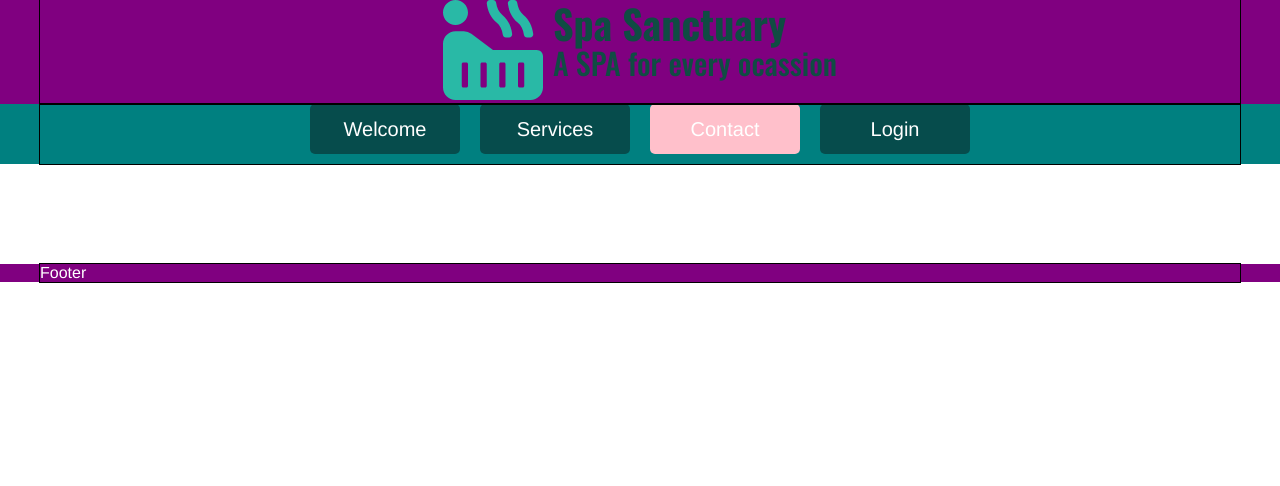
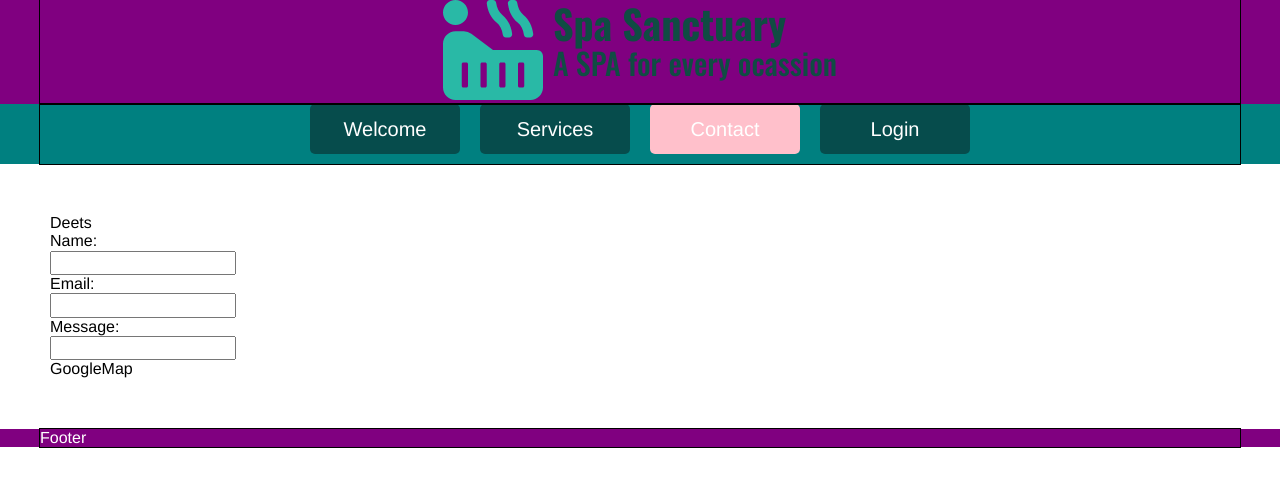
Before and after one commit to tomchristianstokka/My-Workbook, a React (Create React App) app in the folder SPA-In-Class/: page /contact in a window 1280 px wide. Shown: the top 486 px of the page. Built offline with nearby package versions, Linux system fonts and the light colour scheme.

Commit message:
Monday lesson

```diff
--- a/SPA-In-Class/src/App/Pages/Contact.jsx
+++ b/SPA-In-Class/src/App/Pages/Contact.jsx
@@ -1,6 +1,12 @@
 import React from 'react';
 import styled from 'styled-components';
 import Helmet from 'react-helmet';
+
+/* Components ---------------------------*/
+
+import Deets from './Contact/Deets.jsx';
+import ContactForm from './Contact/ContactForm.jsx';
+import GoogleMap from './Contact/GoogleMap.jsx';
 
 const Contact = () => {
 
@@ -9,6 +15,15 @@ const Contact = () => {
             <Helmet>
                 <title>Contact :: SPA App</title>
             </Helmet>
+            <div className='nested wrapper'>
+                <div className='column column1'>
+                    <Deets />
+                </div>
+                <div className='column column2'>
+                    <ContactForm />
+                </div>
+            </div>
+            <GoogleMap />
         </ContactStyled>
     );
 }
@@ -16,5 +31,22 @@ const Contact = () => {
 export default Contact;
 
 const ContactStyled = styled.div`
+    .nested-wrapper {
+        display: flex;
+
+        .column {
+            padding: 20px;
+        }
+
+        .column1 {
+            width: 35%;
+            background-color: yellow;
+        }
+
+        .column2 {
+            width: 65%;
+            background-color: pink;
+        }
+    }
 
 `;
--- /dev/null
+++ b/SPA-In-Class/src/App/Pages/Contact/ContactForm.jsx
@@ -0,0 +1,25 @@
+import React from 'react';
+import styled from 'styled-components';
+
+/* Components ---------------------------*/
+import FormGroup from '../../../common/FormGroup.jsx';
+
+const ContactForm = () => {
+
+    return (
+        <ContactFormStyled className='ContactForm'>
+            <form>
+                <FormGroup id={ 'userName' } label={ 'Name' }/>
+                <FormGroup id={ 'userEmail' } label={ 'Email' }/>
+                <FormGroup id={ 'userMessage' } label={ 'Message' }/>
+            </form>
+
+        </ContactFormStyled>
+    );
+}
+
+export default ContactForm;
+
+const ContactFormStyled = styled.div`
+
+`;
--- /dev/null
+++ b/SPA-In-Class/src/App/Pages/Contact/Deets.jsx
@@ -0,0 +1,17 @@
+import React from 'react';
+import styled from 'styled-components';
+
+const Deets = () => {
+
+    return (
+        <DeetsStyled className='Deets'>
+            Deets
+        </DeetsStyled>
+    );
+}
+
+export default Deets;
+
+const DeetsStyled = styled.div`
+
+`;
--- /dev/null
+++ b/SPA-In-Class/src/App/Pages/Contact/GoogleMap.jsx
@@ -0,0 +1,17 @@
+import React from 'react';
+import styled from 'styled-components';
+
+const GoogleMap = () => {
+
+    return (
+        <GoogleMapStyled className='GoogleMap'>
+            GoogleMap
+        </GoogleMapStyled>
+    );
+}
+
+export default GoogleMap;
+
+const GoogleMapStyled = styled.div`
+
+`;
--- a/SPA-In-Class/src/App/Pages/Services/Gallery/GalleryItem.jsx
+++ b/SPA-In-Class/src/App/Pages/Services/Gallery/GalleryItem.jsx
@@ -1,7 +1,7 @@
 import React, { useState } from 'react';
 import styled from 'styled-components';
 
-import Lightbox from './Lightbox.jsx';
+import Lightbox from '../../../../common/Lightbox.jsx';
 
 const GalleryItem = ({ item }) => {
 
@@ -24,7 +24,7 @@ const GalleryItem = ({ item }) => {
                     onClick={ turnOn }
                 />
                 <div className='title'>{item.title}</div>
-                <Lightbox show={ showLBox } hideAction={ turnOff }>
+                <Lightbox show={ showLBox } hideAction={ turnOff } width={ 300 }>
                     <img src={ item.image } alt={ item.title } />
                     <h3>{ item.title }</h3>
                     <div className='description'>
@@ -44,7 +44,11 @@ const GalleryItemStyled = styled.div`
     border: solid 1px purple;
 
     margin: 20px;
-    img { display: block; }
+    img {
+        display: block;
+        border: solid 10px purple;
+
+    }
 
     .category {
         position: absolute;
@@ -63,4 +67,19 @@ const GalleryItemStyled = styled.div`
         padding: 10px;
         font-size: 12px;
     }
+
+    .Lightbox {
+        img {
+            border: solid 20px red;
+            max-width: 100%;
+        }
+        h3 {
+            font-size: 30px;
+            margin: 0px;
+        }
+        .description {
+            color: #333;
+            background-color: gray;
+        }
+    }
 `;
--- a/SPA-In-Class/src/App/Pages/Services/Gallery/Lightbox.jsx
+++ /dev/null
@@ -1,46 +0,0 @@
-import React from 'react';
-import styled from 'styled-components';
-
-const Lightbox = ({hideAction, show=false, children}) => {
-
-    const handleHide = () => {
-        hideAction();
-    }
-
-    return (
-        show &&
-        <LightboxStyled
-            className='Lightbox'
-            onClick={ handleHide }
-           >
-            <div className='light'>
-                {children}
-            </div>
-        </LightboxStyled>
-    );
-}
-
-export default Lightbox;
-
-const LightboxStyled = styled.div`
-    background-color: rgba(0,0,0,.8);
-    position: fixed;
-    left: 0px;
-    right: 0px;
-    bottom: 0px;
-    top: 0px;
-
-    z-index: 1000;
-
-    .light {
-        width: 500px;
-        padding: 20px;
-        background-color: #fff;
-
-        position: absolute;
-        left: 50%;
-        top: 50%;
-
-        transform: translate(-50%, -50%)
-    }
-`;
--- a/SPA-In-Class/src/App/Pages/Staff/StaffMember.jsx
+++ b/SPA-In-Class/src/App/Pages/Staff/StaffMember.jsx
@@ -3,7 +3,7 @@ import styled from 'styled-components';
 
 import { mq } from '../../../common/mediaQueries.js';
 
-import Lightbox from '../Services/Gallery/Lightbox.jsx';
+import Lightbox from '../../../common/Lightbox.jsx';
 
 const StaffMember = ({member}) => {
 
@@ -26,8 +26,9 @@ const StaffMember = ({member}) => {
             />
             <div className='title'>{ member.name }</div>
 
-            <Lightbox show={ showLBox } hideAction={ turnOff }>
+            <Lightbox show={ showLBox } hideAction={ turnOff } width={ 200 }>
                 <img src={ member.image } alt={ member.name }/>
+                <div className='title'>{ member.name }</div>
             </Lightbox>
         </StaffMemberStyled>
     );
@@ -58,4 +59,10 @@ const StaffMemberStyled = styled.div`
         color: white;
         padding: 5px;
     }
+
+    .Lightbox {
+        .title {
+            background-color: teal;
+        }
+    }
 `;
--- /dev/null
+++ b/SPA-In-Class/src/common/FormGroup.jsx
@@ -0,0 +1,20 @@
+import React from 'react';
+import styled from 'styled-components';
+
+const FormGroup = ({label, id, inputType='text'}) => {
+
+    return (
+        <FormGroupStyled className='FormGroup'>
+            <label htmlFor={ id }>{label}:</label>
+            <div className='control'>
+                <input id={ id } />
+            </div>
+        </FormGroupStyled>
+    );
+}
+
+export default FormGroup;
+
+const FormGroupStyled = styled.div`
+
+`;
--- /dev/null
+++ b/SPA-In-Class/src/common/Lightbox.jsx
@@ -0,0 +1,66 @@
+import React from 'react';
+import styled from 'styled-components';
+
+/* fawesome + tab ---------------------------*/
+import { FontAwesomeIcon } from '@fortawesome/react-fontawesome';
+import {
+    faWindowClose,
+} from '@fortawesome/free-solid-svg-icons';
+
+const Lightbox = ({hideAction, show=false, children, width=300}) => {
+
+    const handleHide = () => {
+        hideAction();
+    }
+
+const stopBubbleUp = (event) => {
+    event.stopPropagation();
+}
+
+    return (
+        show &&
+        <LightboxStyled
+            className='Lightbox'
+            onClick={ handleHide }
+            lightWidth={ width }
+           >
+            <div className='light' onClick={ stopBubbleUp }>
+                <FontAwesomeIcon className='close' icon={ faWindowClose } onClick= {handleHide} />
+                {children}
+            </div>
+        </LightboxStyled>
+    );
+}
+
+export default Lightbox;
+
+const LightboxStyled = styled.div`
+    background-color: rgba(0,0,0,.8);
+    position: fixed;
+    left: 0px;
+    right: 0px;
+    bottom: 0px;
+    top: 0px;
+
+    z-index: 1000;
+
+    .light {
+        width: ${ ({lightWidth}) => lightWidth + 40 }px;
+        padding: 20px;
+        background-color: #fff;
+
+        position: absolute;
+        left: 50%;
+        top: 50%;
+
+        transform: translate(-50%, -50%);
+
+        .close {
+            position: absolute;
+            right: 3px;
+            top: 3px;
+
+            cursor: pointer;
+        }
+    }
+`;
```
